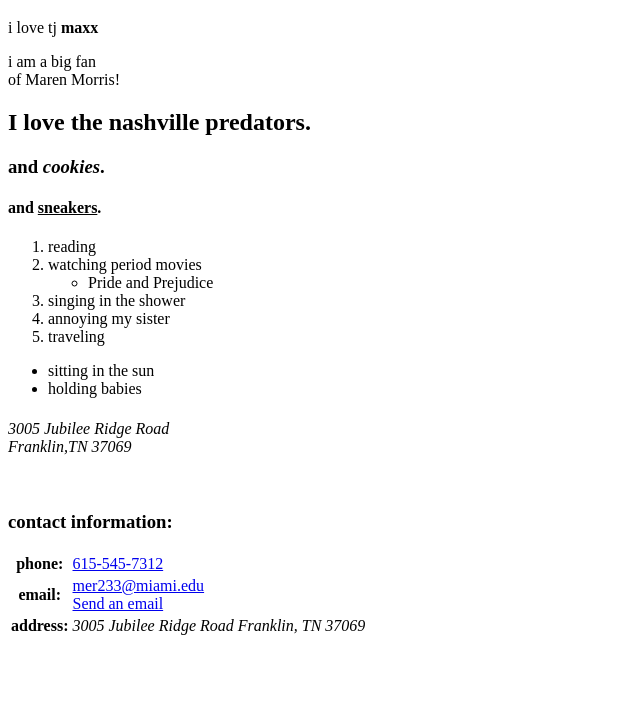
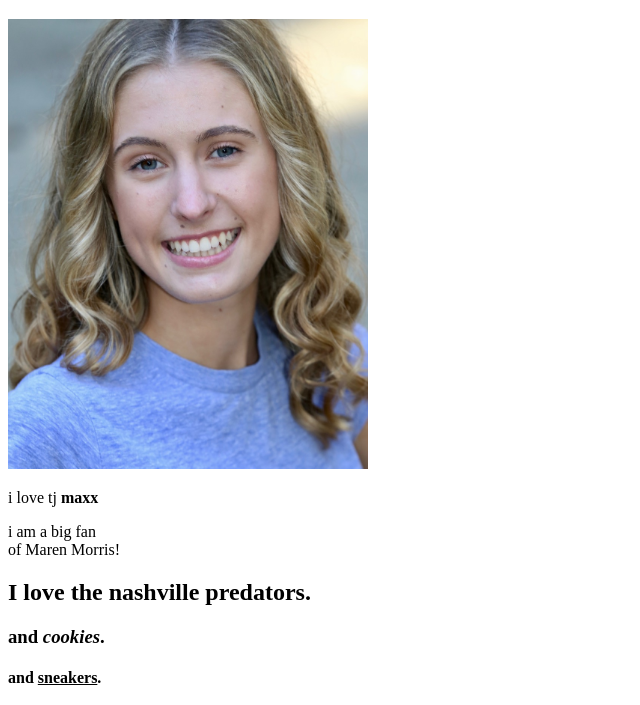
Before and after one commit to mer233/mer233.github.io, a plain HTML site: page hw/resume/index.html in a window 1280 px wide. Shown: the part 61-766 px from the top of the page, without its empty margins (0-640 px from the left). Drawn offline with Linux system fonts and the light colour scheme.

Commit message:
made headshot smaller size
needed for first project

```diff
--- a/hw/resume/index.html
+++ b/hw/resume/index.html
@@ -11,14 +11,13 @@
     <body>
         <!-- THIS IS A COMMENT -->
         <h1>Mackenzie Roberts</h1>
+        <img src="images/m.robertsheadshot.jpeg" alt="headshot of mackenzie" height=450>
+
         <p>i love tj <b>maxx</b></p>
         <p>i am a big fan <br> of Maren Morris!</p>
         <h2>I love the <b>nashville</b> predators.</h2>
         <h3>and <i>cookies</i>. </h3>
         <h4>and <u>sneakers</u>. </h4>
-
-
-
         <ol>
             <li>reading</li>
             <li>watching period movies
```
Also changed, not shown: hw/resume/images/m.robertsheadshot.jpeg (renamed from hw/resume/images/M.Roberts Headshot.jpeg).
